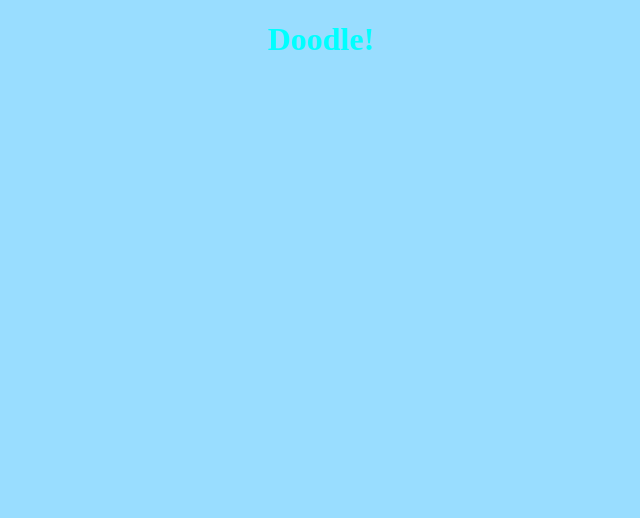
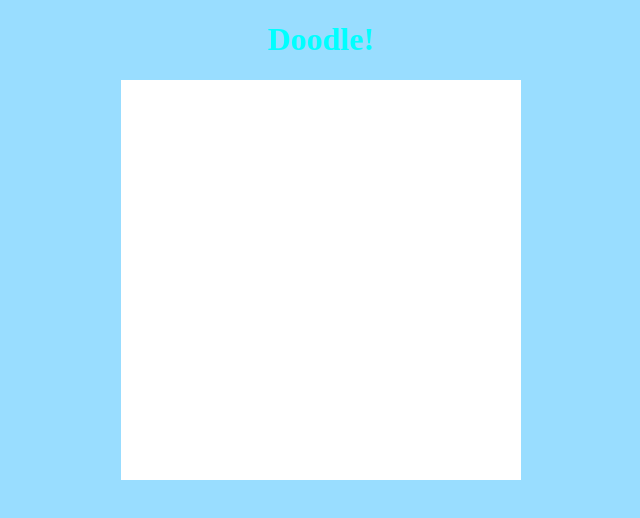
Before and after one commit to DiddyManilla/Doodle, a plain HTML site: page index.html in a window 1280 px wide. Shown: the whole page, without its empty margins (319-959 px from the left). Drawn offline with nearby package versions, Linux system fonts and the light colour scheme.

Commit message:
Allow user to draw in black in one size on the canvas

```diff
--- a/index.html
+++ b/index.html
@@ -8,6 +8,7 @@
 </head>
 <body>
 	<h1>Doodle!</h1>
-	<canvas id="doodle-box"></canvas>
+	<div id="options"></div>
+	<canvas width="400px" height="400px" id="canvas"></canvas>
 </body>
 </html>
--- a/script.js
+++ b/script.js
@@ -1,4 +1,26 @@
+var mouseButtonDown = false;
+function getMousePos(event) {
+	var rect = $("#canvas")[0].getBoundingClientRect();
+	return {
+		x: event.pageX - rect.left,
+		y: event.pageY - rect.top
+	}
+}
 $(document).ready(function() {
-	let canvas = document.getElementById("doodle-box");
-	let context = canvas.getContext('2d');
+
+	var canvas = document.getElementById("canvas");
+	var context = canvas.getContext('2d');
+	context.fillStyle = "#ffffff";
+	context.fillRect(0, 0, canvas.width * 2, canvas.height);
+
+	$("#canvas").on('mousedown', () => mouseButtonDown = true);
+	$("#canvas").on('mouseup', () => mouseButtonDown = false);
+
+	$("#canvas").on('mousemove', function(event) {
+		if (mouseButtonDown) {
+			context.fillStyle = "#000000";
+			var mousePos = getMousePos(event);
+			context.fillRect(mousePos.x, mousePos.y, 10, 10);
+		}
+	});
 });
--- a/style.css
+++ b/style.css
@@ -4,7 +4,6 @@ body {
 canvas {
 	position: relative;
 	left: 50%;
-	width: ;
 	transform: translateX(-50%);
 }
 h1 {
```
